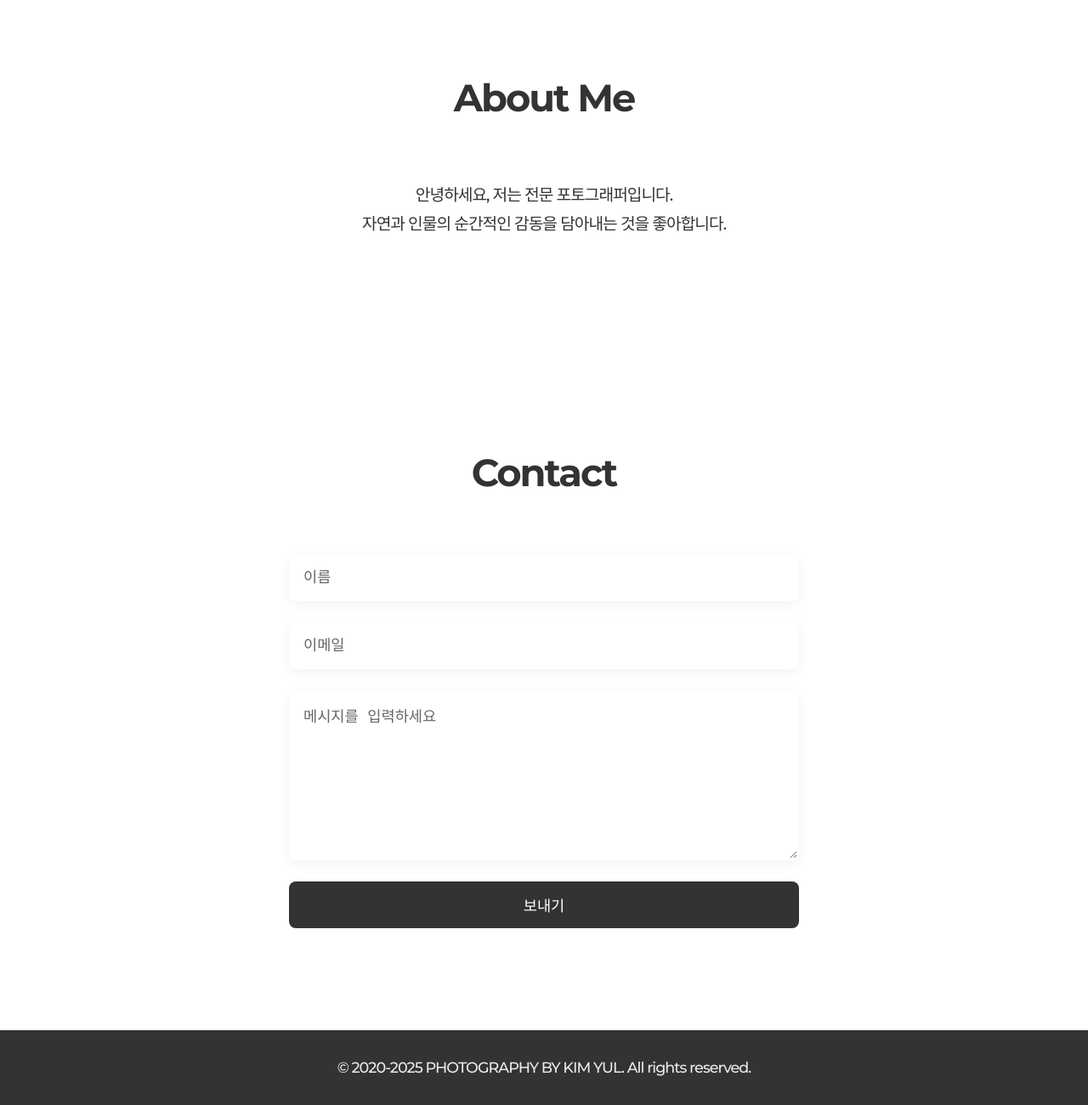
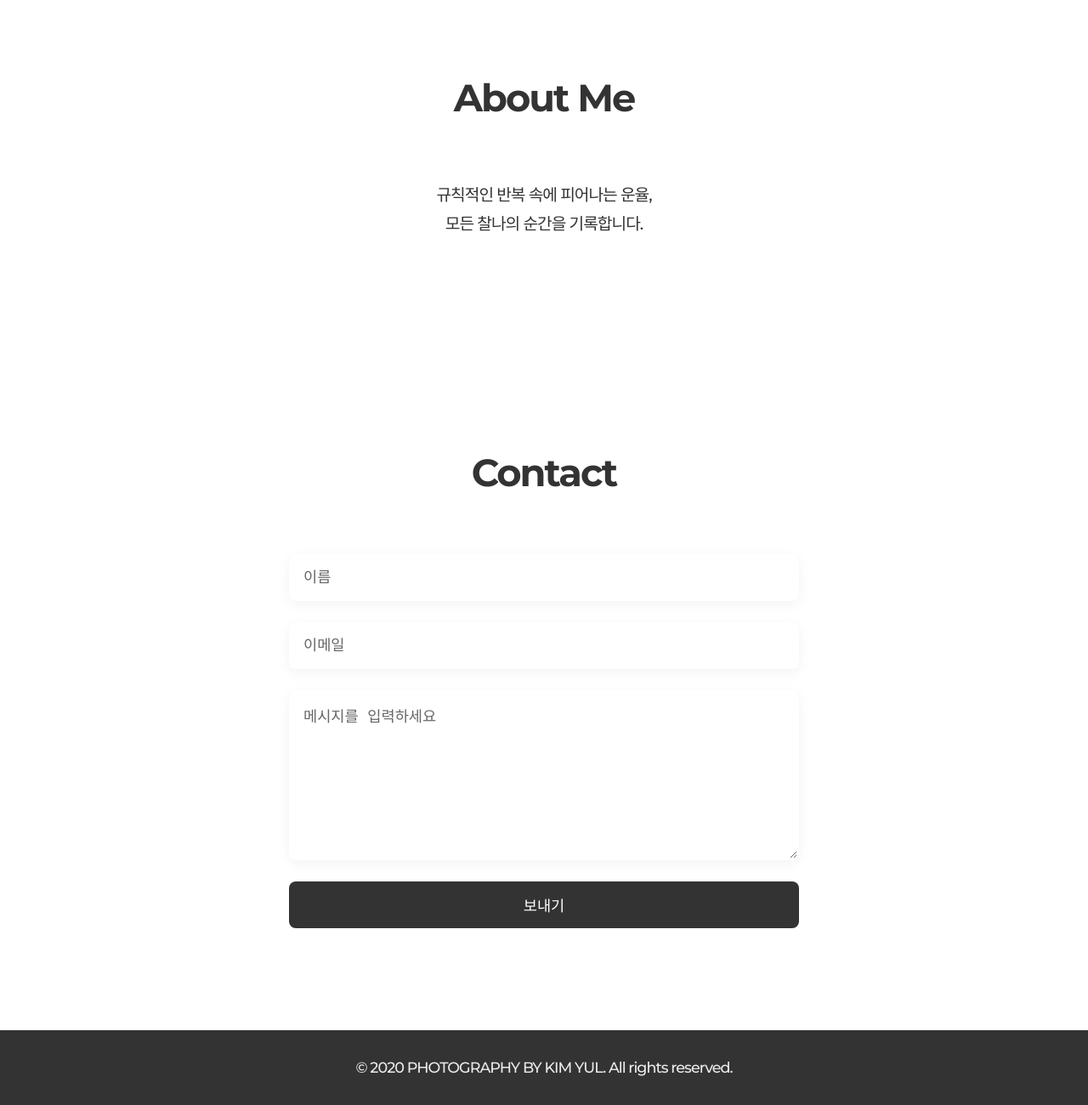
Before and after one commit to photographer-kimyul/kimyul, a plain HTML site: page index.html in a window 1280 px wide. Shown: the part 2055-3355 px from the top of the page at 85% size. Drawn offline with Linux system fonts and the light colour scheme.

Commit message:
Add files via upload

```diff
--- a/index.html
+++ b/index.html
@@ -57,8 +57,8 @@
             <h2>About Me</h2>
             <div class="about-content">
                 <div class="about-text">
-                    <p>안녕하세요, 저는 전문 포토그래퍼입니다.</p>
-                    <p>자연과 인물의 순간적인 감동을 담아내는 것을 좋아합니다.</p>
+                    <p>규칙적인 반복 속에 피어나는 운율,</p>
+                    <p>모든 찰나의 순간을 기록합니다.</p>
                 </div>
             </div>
         </div>
@@ -80,7 +80,7 @@
 
     <footer class="footer">
         <div class="container">
-            <p>&copy; 2020-2025 PHOTOGRAPHY BY KIM YUL. All rights reserved.</p>
+            <p>&copy; 2020 PHOTOGRAPHY BY KIM YUL. All rights reserved.</p>
         </div>
     </footer>
 </body>
```
